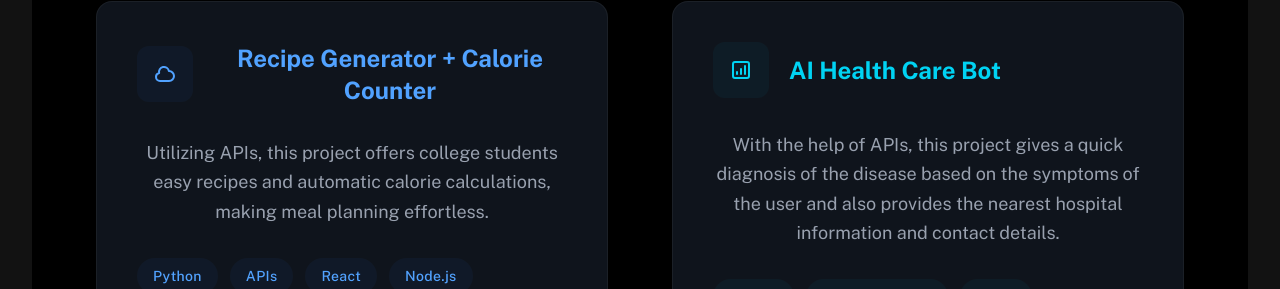
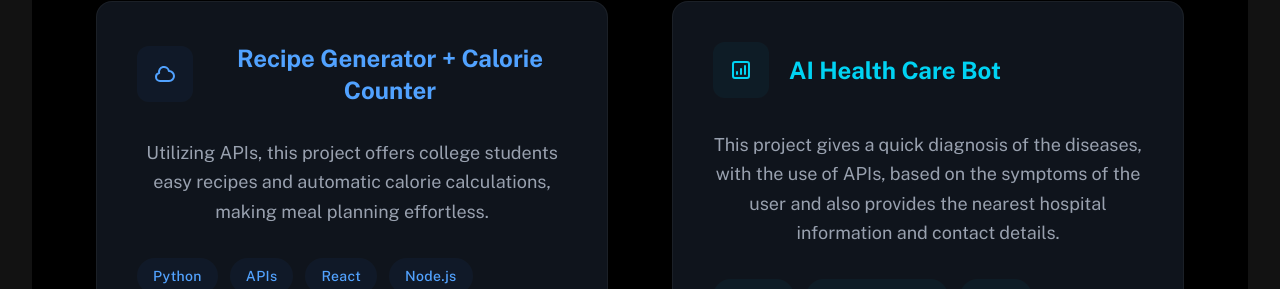
Before and after one commit to hemanialaparthi/personal-portfolio, a React (Vite) app in the folder personal-portfolio/: page / in a window 1280 px wide. Shown: the part 2455-2744 px from the top of the page. Built offline with nearby package versions, Linux system fonts and the light colour scheme.

Commit message:
fix(Projects.jsx): fix the projects section

```diff
--- a/personal-portfolio/src/components/sections/Projects.jsx
+++ b/personal-portfolio/src/components/sections/Projects.jsx
@@ -27,7 +27,7 @@ export const Projects = () => {
     },
     {
       title: "AI Health Care Bot",
-      description: "With the help of APIs, this project gives a quick diagnosis of the disease based on the symptoms of the user and also provides the nearest hospital information and contact details.",
+      description: "This project gives a quick diagnosis of the diseases, with the use of APIs, based on the symptoms of the user and also provides the nearest hospital information and contact details.",
       technologies: ["Python", "OpenRouter API", "React", "Material UI", "Next.js"],
       icon: (
         <svg
```
